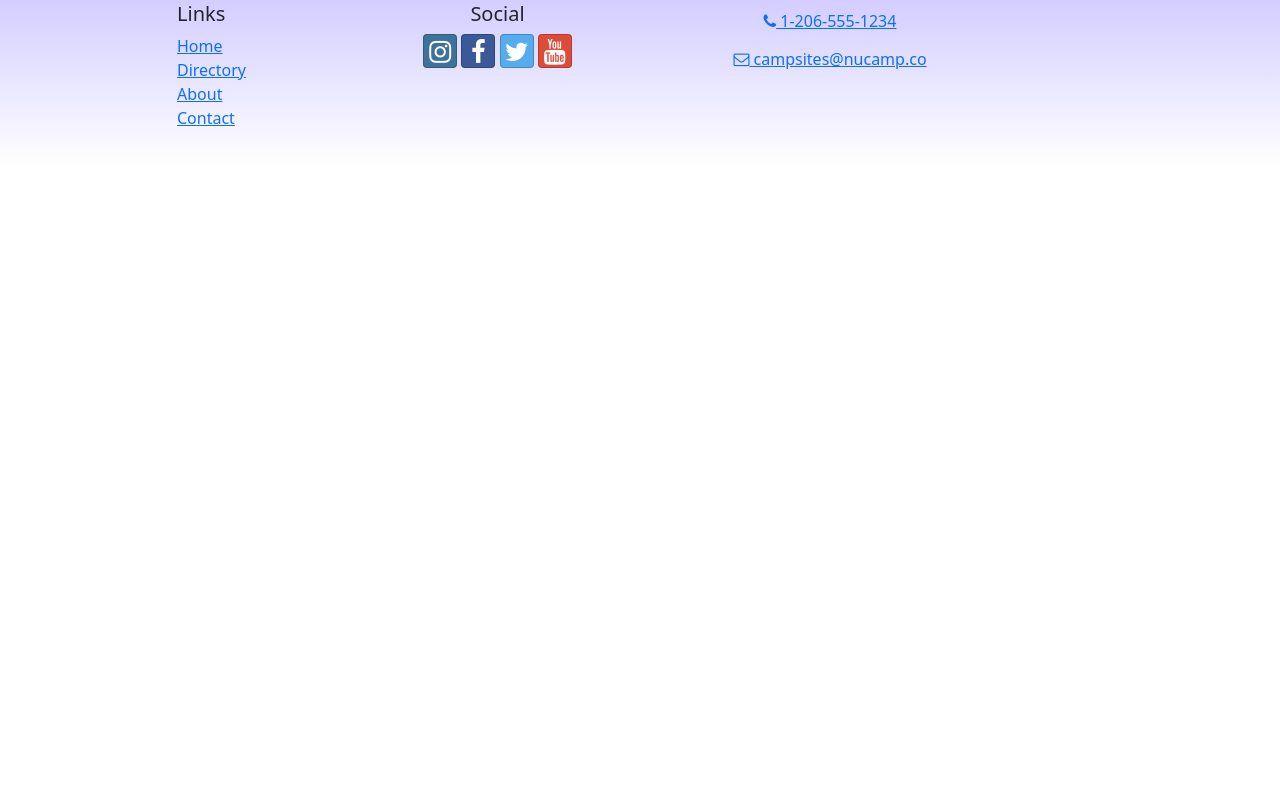
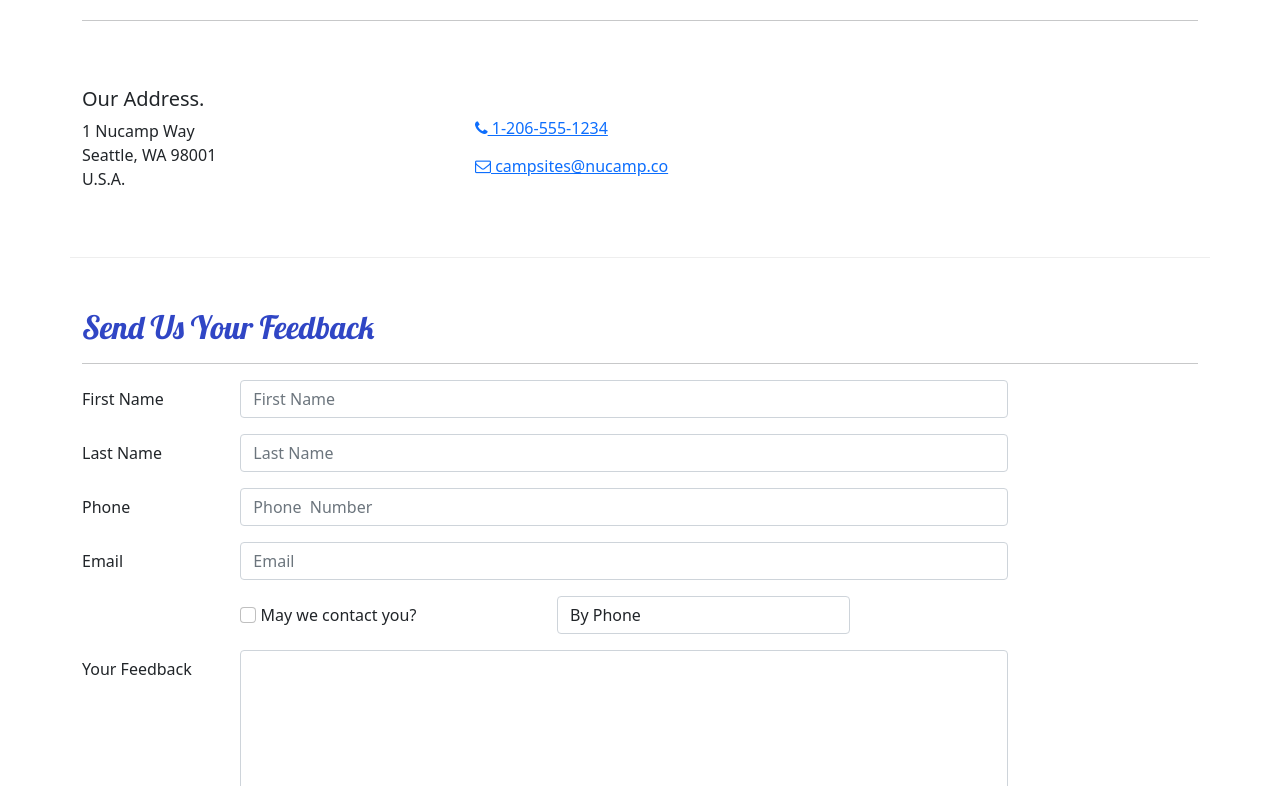
Before and after one commit to N-yaya/campsites, a React (Create React App) app: page /Contact in a window 1280 px wide. Shown: the part 234-1020 px from the top of the page. Before the commit the page ends 800 px from the top, so only its background shows below. Built offline with nearby package versions, Linux system fonts and the light colour scheme.

Commit message:
ContactForm Part 3

```diff
--- /dev/null
+++ b/src/components/ContactForm.js
@@ -0,0 +1,109 @@
+import {Button, Label, Col, FormGroup} from 'reactstrap';
+import {Formik, Field, Form} from 'formik';
+
+const ContactForm = () =>{
+    const handleSubmit = (values, {resetForm}) =>{
+        //We will console.log() the values object.
+        console.log('form values:', values);
+        //We will also console.log() the same object in JSON format.
+        console.log('in JSON format:', JSON.stringify(values));
+        //Then finally, we will call the resetForm() function to reset the ContactForm to its initial values so that we can input again
+        resetForm();
+    }
+ return(
+    <Formik initialValues={{
+        firstName: '',
+        lastName: '',
+        phoneNum: '',
+        email: '',
+        agree: false,
+        contactType: 'By Phone',
+        feedback: ''}}
+        onSubmit={handleSubmit}
+        >
+     <Form>
+            <FormGroup row // "row" is used to specify that the children of this FormGroup should be aligned in a row
+             >
+                    <Label htmlFor='firstName' md='2'>
+                        First Name
+                    </Label>
+                    <Col md='10' //md='10' means this column should take up 10 out of the 12 available column spaces.
+                    >
+                        <Field name='firstName'
+                         placeholder='First Name'
+                         className='form-control' />
+                    </Col>
+            </FormGroup>
+            <FormGroup row>
+                    <Label htmlFor='lastName' md='2'>
+                        Last Name
+                    </Label>
+                    <Col md='10'   >
+                     <Field name='lastName' placeholder='Last Name'
+                     className='form-control'/>
+                    </Col>
+            </FormGroup>
+            <FormGroup row>
+                    <Label htmlFor='phoneNum' md='2'>
+                        Phone
+                    </Label>
+                    <Col md='10' >
+                     <Field name='phoneNum'
+                     placeholder='Phone  Number'
+                     className='form-control'/>
+                    </Col>
+            </FormGroup>
+            <FormGroup row>
+                    <Label htmlFor='email' md='2'>
+                        Email
+                    </Label>
+                    <Col md='10' >
+                     <Field name='email'
+                     placeholder='Email'
+                     className='form-control'/>
+                    </Col>
+            </FormGroup>
+            <FormGroup row>
+                    <Label check md={{ size: 4, offset: 2 }}>
+                    <Field
+                            name='agree'
+                            type='checkbox'
+                            className='form-check-input'
+                        />{' '}
+                        May we contact you?
+                    </Label>
+                    <Col md='4' >
+                     <Field name='contactType'
+                            as='select'
+                            className='form-control'
+                            >
+                            <option>By Phone</option>
+                            <option>By Email</option>
+                     </Field>
+                    </Col>
+            </FormGroup>
+            <FormGroup row>
+                    <Label htmlFor='feedback' md='2'>
+                        Your Feedback
+                    </Label>
+                    <Col md='10' >
+                      <Field name='feedback'
+                             as='textarea'
+                             rows='12'
+                             className='form-control'
+                        />
+                    </Col>
+            </FormGroup>
+            <FormGroup row>
+
+                    <Col md={{ size: 10, offset: 2 }}>
+                       <Button type='submit' color='primary'>
+                           Send Feedback
+                       </Button>
+                    </Col>
+            </FormGroup>
+     </Form>
+    </Formik>
+ )
+}
+export default  ContactForm;
--- a/src/pages/ContactPage.js
+++ b/src/pages/ContactPage.js
@@ -1,8 +1,51 @@
+import {Container, Col,  Row} from 'reactstrap';
+import SubHeader from '../components/SubHeader'
+import ContactForm from '../components/ContactForm';
 
 
 const ContactPage = () =>{
    return(
-     <div>ContactPage</div>
+    <Container>
+      <SubHeader current='Contact Us'/>
+      <Row  className='row-content align-items-center'>
+        <Col sm='4'>
+          <h5>Our Address.</h5>
+          <address>
+              1 Nucamp Way
+              <br />
+              Seattle, WA 98001
+              <br />
+              U.S.A.
+          </address>
+        </Col>
+        <Col>
+        <a
+                        role='button'
+                        className='btn btn-link'
+                        href='tel:+12065551234'
+                    >
+                        <i className='fa fa-phone' /> 1-206-555-1234
+                    </a>
+                    <br />
+                    <a
+                        role='button'
+                        className='btn btn-link'
+                        href='mailto:fakeemail@fakeemail.co'
+                    >
+                        <i className='fa fa-envelope-o' /> campsites@nucamp.co
+                    </a>
+        </Col>
+      </Row>
+      <Row className='row-content'>
+         <Col xs='12'>
+           <h2>Send Us Your Feedback</h2>
+           <hr/>
+         </Col>
+         <Col md='10'>
+         <ContactForm />
+         </Col>
+      </Row>
+    </Container>
    );
 };
 export default ContactPage;
```
